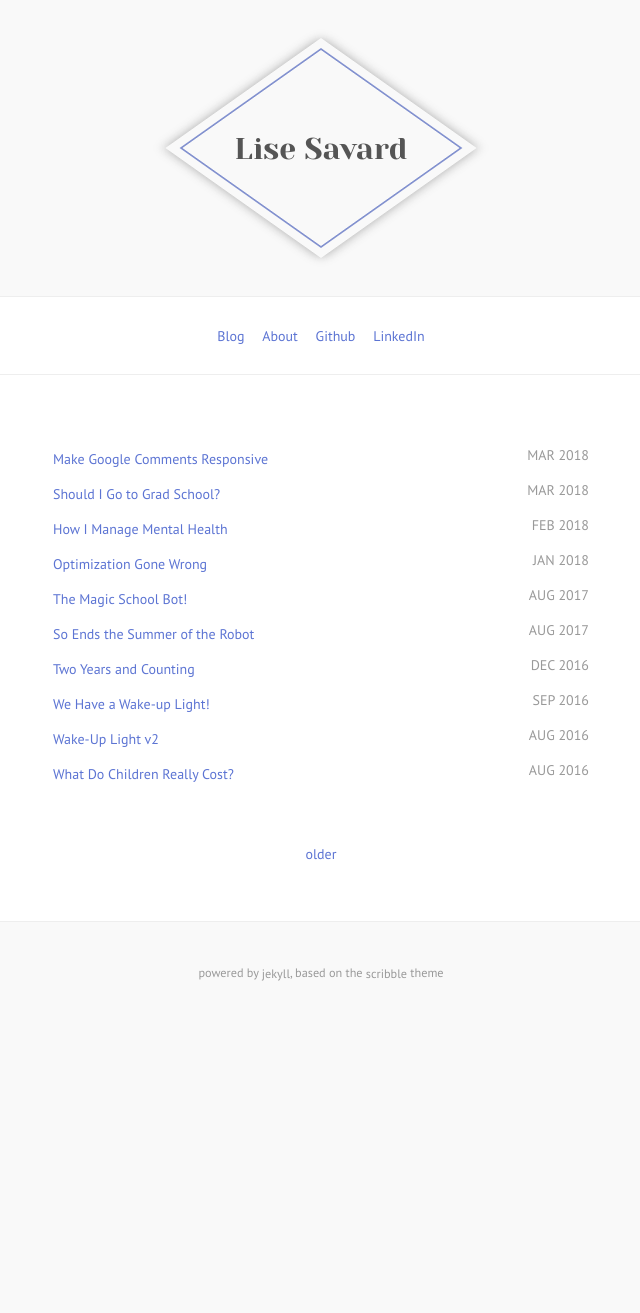
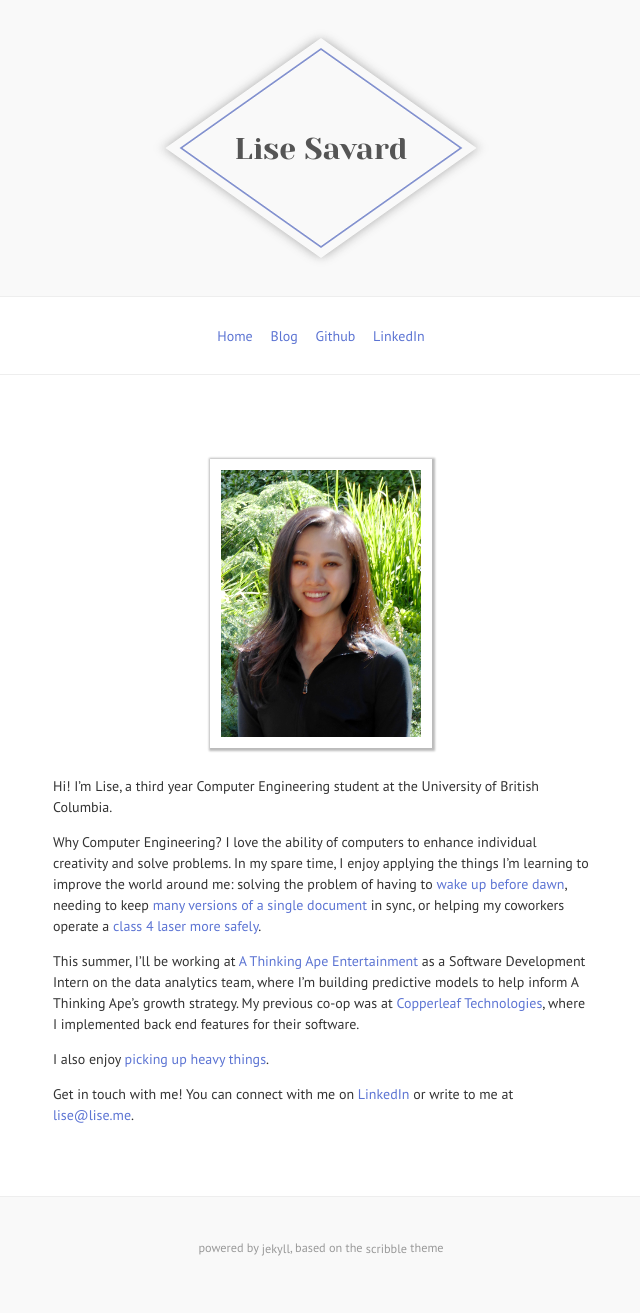
Before and after one commit to lsav/lise.me, a Jekyll site: the page built from index.md, in a window 1280 px wide. Shown: the whole page, without its empty margins (319-959 px from the left). Built offline with Jekyll 4.4.1, drawn with Linux system fonts in a browser that asks for light colours; the list of posts is cut into pages by our own code; before the commit the page ends 1038 px from its top, so only the background shows below that.

Commit message:
Update 'about me' and set it as index.
Move blog to different page.

```diff
--- a/_config.yml
+++ b/_config.yml
@@ -4,11 +4,11 @@ url: https://lise.me
 google_analytics: UA-112459178-1
 
 links:
-  - name: Blog
+  - name: Home
     url: /
     external: false
-  - name: About
-    url: /about
+  - name: Blog
+    url: /blog/
     external: false
   - name: Github
     url: https://github.com/lsav
@@ -29,7 +29,7 @@ sass:
   sass_dir: _sass
   style: :compressed
 paginate: 10
-paginate_path: ":num/"
+paginate_path: "blog/:num/"
 
 include: ['_pages', 'robots.txt']
 plugins: [jekyll-sitemap, jekyll-paginate]
--- a/_includes/head.html
+++ b/_includes/head.html
@@ -34,3 +34,18 @@
   gtag("config", "{{ site.google_analytics }}");
 </script>
 {% endif %}
+
+{% unless page.date %}
+<script>
+  function printEmail() {
+    /* definitely impossible-to-crack email obfustimacator */
+    var chars = ",.abcdefghijklmnopqrstuvwxyz!@#$%^&*()";
+    var order = [13, 10, 20, 6, 29, 13, 10, 20, 6, 1, 14, 6];
+    var addr = "";
+    for ( var i = 0 ; i < order.length ; i++ ) {
+      addr += chars[order[i]];
+    }
+    document.write("<a href='mailto:"+addr+"'>"+addr+"</a>");
+  }
+</script>
+{% endunless %}
--- a/index.html
+++ b/blog/index.html
@@ -1,4 +1,6 @@
 ---
+title: Blog
+displaytitle: Recent Posts
 ---
 <ul class="list pa0">
   {% for post in paginator.posts %}
--- /dev/null
+++ b/index.md
@@ -0,0 +1,14 @@
+---
+displaytitle: Who is Lise?
+---
+![Photograph of Lise](/assets/lise-savard-portrait.png)
+
+Hi! I'm Lise, a third year Computer Engineering student at the University of British Columbia.
+
+Why Computer Engineering? I love the ability of computers to enhance individual creativity and solve problems. In my spare time, I enjoy applying the things I'm learning to improve the world around me: solving the problem of having to [wake up before dawn](https://youtu.be/MBOkNSHl62o), needing to keep [many versions of a single document](https://github.com/lsav/one-resume) in sync, or helping my coworkers operate a [class 4 laser more safely](https://youtu.be/ZaWmGg7Yhww).
+
+This summer, I'll be working at [A Thinking Ape Entertainment](http://www.athinkingape.com/) as a Software Development Intern on the data analytics team, where I'm building predictive models to help inform A Thinking Ape's growth strategy. My previous co-op was at [Copperleaf Technologies](https://www.copperleaf.com/), where I implemented back end features for their software.
+
+I also enjoy [picking up](https://youtu.be/jkYpXnZ2uf8) [heavy things](https://youtu.be/iIvTeIvaghg).
+
+Get in touch with me! You can connect with me on [LinkedIn](https://www.linkedin.com/in/lsava) or write to me at <script>printEmail();</script>.
```
Also changed, not shown: _pages/about.md (+0 -13 lines), README.md.
